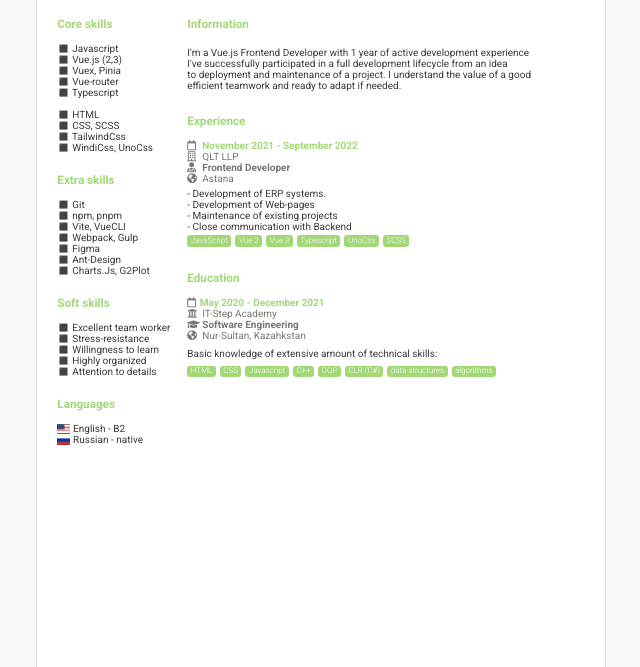
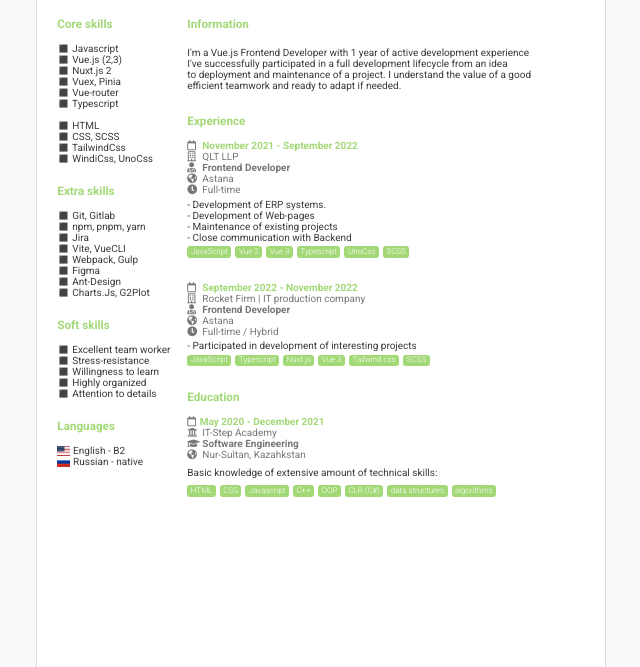
Before and after one commit to dropdead619/CV-page, a plain HTML site: page index.html in a window 1280 px wide. Shown: the part 133-800 px from the top of the page, without its empty margins (319-959 px from the left). Drawn offline with nearby package versions, Linux system fonts and the light colour scheme.

Commit message:
feat(cv): update cv

```diff
--- a/index.html
+++ b/index.html
@@ -22,7 +22,7 @@
                 <div class="info">
                     <div class="fullname">Demezhan Kazhkenov</div>
                     <div class="position light">Frontend Developer</div>
-                    <div class="location"><span class="flag-icon flag-icon-kz"></span> Kazakhstan, 25 y.o.</div>
+                    <div class="location"><span class="flag-icon flag-icon-kz"></span> Astana, Kazakhstan, 25 y.o.</div>
                 </div>
             </div>
             <div class="right f light">
@@ -38,10 +38,11 @@
         </header>
         <div class="content f">
             <div class="left">
-                <div class="core-skills block list">
+                <div class="list core-skills block">
                     <h3>Core skills</h3>
                     <div class="skill">◼️ Javascript</div>
                     <div class="skill">◼️ Vue.js (2,3)</div>
+                    <div class="skill">◼️ Nuxt.js 2</div>
                     <div class="skill">◼️ Vuex, Pinia</div>
                     <div class="skill">◼️ Vue-router</div>
                     <div class="skill">◼️ Typescript</div>
@@ -51,10 +52,11 @@
                     <div class="skill">◼️ TailwindCss</div>
                     <div class="skill">◼️ WindiCss, UnoCss</div>
                 </div>
-                <div class="extra-skills block list">
+                <div class="list extra-skills block">
                     <h3>Extra skills</h3>
-                    <div class="skill">◼️ Git</div>
-                    <div class="skill">◼️ npm, pnpm</div>
+                    <div class="skill">◼️ Git, Gitlab</div>
+                    <div class="skill">◼️ npm, pnpm, yarn</div>
+                    <div class="skill">◼️ Jira</div>
                     <div class="skill">◼️ Vite, VueCLI</div>
                     <div class="skill">◼️ Webpack, Gulp</div>
                     <div class="skill">◼️ Figma</div>
@@ -62,7 +64,7 @@
                     <div class="skill">◼️ Charts.Js, G2Plot</div>
                 </div>
 
-                <div class="extra-skills block list">
+                <div class="list extra-skills block">
                     <h3>Soft skills</h3>
                     <div class="skill">◼️ Excellent team worker</div>
                     <div class="skill">◼️ Stress-resistance</div>
@@ -71,7 +73,7 @@
                     <div class="skill">◼️ Attention to details</div>
                 </div>
 
-                <div class="languages block list">
+                <div class="list languages block">
                     <h3>Languages</h3>
                     <div class="skill"><span class="flag-icon flag-icon-us"></span> English - B2</div>
                     <div class="skill"><span class="flag-icon flag-icon-ru"></span> Russian - native</div>
@@ -97,6 +99,7 @@
                         <div class="company"><i class="far fa-building"></i> QLT LLP</div>
                         <div class="position"><i class="fas fa-user-md"></i> Frontend Developer</div>
                         <div class="location"><i class="fas fa-globe-americas"></i> Astana</div>
+                        <div class="location"><i class="fas fa-clock"></i> Full-time</div>
                         <div class="description">
                             - Development of ERP systems.<br>
                             - Development of Web-pages<br>
@@ -109,6 +112,24 @@
                             <div class="badge">Vue 3</div>
                             <div class="badge">Typescript</div>
                             <div class="badge">UnoCss</div>
+                            <div class="badge">SCSS</div>
+                        </div>
+                    </div>
+                    <div class="block">
+                        <div class="period"><i class="far fa-calendar"></i> September 2022 - November 2022</div>
+                        <div class="company"><i class="far fa-building"></i> Rocket Firm | IT production company</div>
+                        <div class="position"><i class="fas fa-user-md"></i> Frontend Developer</div>
+                        <div class="location"><i class="fas fa-globe-americas"></i> Astana</div>
+                        <div class="location"><i class="fas fa-clock"></i> Full-time / Hybrid</div>
+                        <div class="description">
+                           - Participated in development of interesting projects<br>
+                    </div>
+                        <div class="techs f">
+                            <div class="badge">JavaScript</div>
+                            <div class="badge">Typescript</div>
+                            <div class="badge">Nuxt.js</div>
+                            <div class="badge">Vue 3</div>
+                            <div class="badge">Tailwind css</div>
                             <div class="badge">SCSS</div>
                         </div>
                     </div>
```
